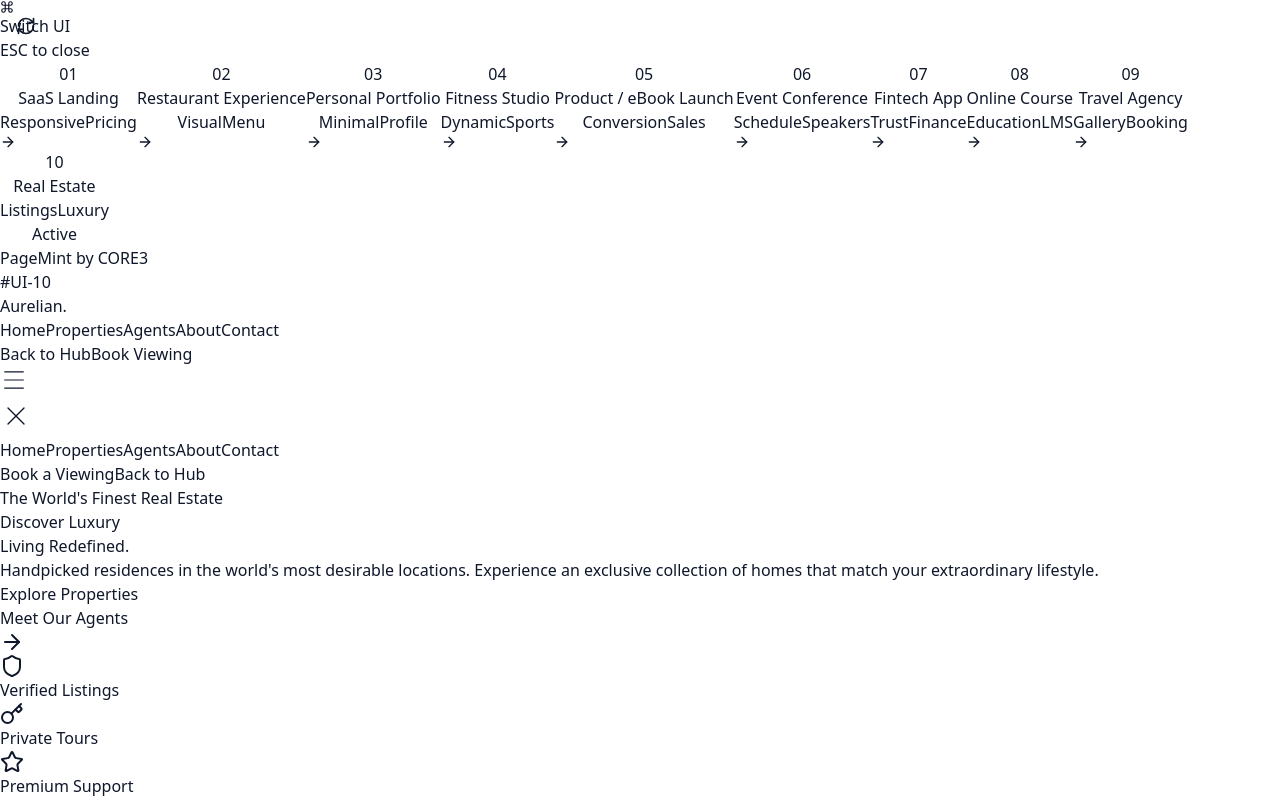
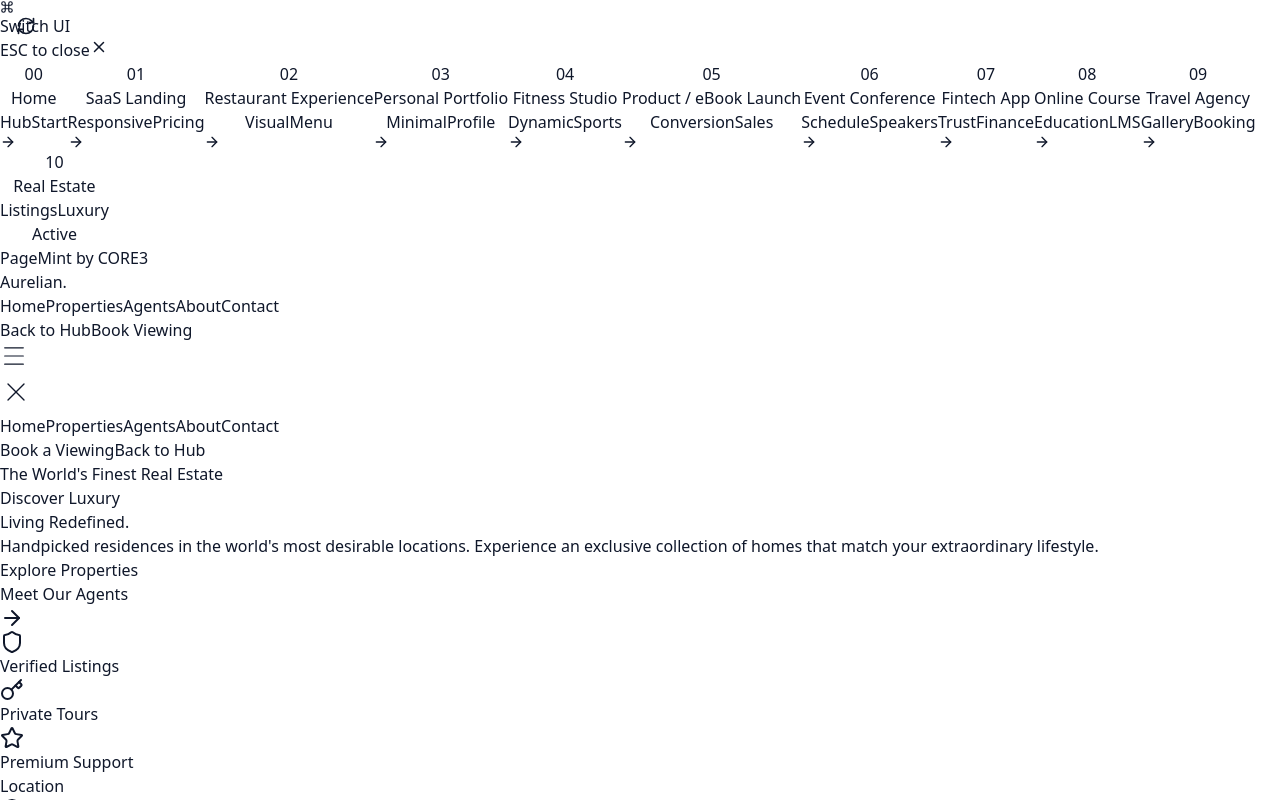
Before and after one commit to kaustubhhhh7/PageMint, a React (Vite) app: page /ui/10 in a window 1280 px wide. Both pictures are taken after a click on the button 26 px from the left and 26 px from the top of the page. Shown: the top 800 px of the page. Built offline with nearby package versions, Linux system fonts and the light colour scheme.

Commit message:
feat: add home option and close button to UiSwitcher, remove UiIdentifier badge

```diff
--- a/src/App.jsx
+++ b/src/App.jsx
@@ -15,13 +15,11 @@ import UI10 from './pages/ui/UI10';
 import ScrollToTop from './components/common/ScrollToTop';
 
 import UiSwitcher from './components/common/UiSwitcher';
-import UiIdentifier from './components/common/UiIdentifier';
 
 function App() {
   return (
     <Router>
       <UiSwitcher />
-      <UiIdentifier />
       <ScrollToTop />
       <Routes>
         <Route path="/" element={<Home />} />
--- a/src/components/common/UiSwitcher.jsx
+++ b/src/components/common/UiSwitcher.jsx
@@ -3,6 +3,7 @@ import { useNavigate, useLocation } from 'react-router-dom';
 import { Command, Search, X, RefreshCw, Monitor, AppWindow, ArrowRight } from 'lucide-react';
 
 const uis = [
+    { id: '00', name: 'Home', tags: ['Hub', 'Start'], path: '/' },
     { id: '01', name: 'SaaS Landing', tags: ['Responsive', 'Pricing'], path: '/ui/01' },
     { id: '02', name: 'Restaurant Experience', tags: ['Visual', 'Menu'], path: '/ui/02' },
     { id: '03', name: 'Personal Portfolio', tags: ['Minimal', 'Profile'], path: '/ui/03' },
@@ -100,7 +101,7 @@ const UiSwitcher = () => {
     };
 
     // Helper to check if UI is active
-    const isActive = (path) => location.pathname.startsWith(path);
+    const isActive = (path) => path === '/' ? location.pathname === '/' : location.pathname.startsWith(path);
 
     console.log("Rendering UiSwitcher", { isOpen });
 
@@ -152,7 +153,16 @@ const UiSwitcher = () => {
                                     </span>
                                     <h2 className="text-sm font-bold text-slate-700 uppercase tracking-wider">Switch UI</h2>
                                 </div>
-                                <span className="text-xs text-slate-400 font-medium bg-white px-2 py-1 rounded border border-slate-100">ESC to close</span>
+                                <div className="flex items-center gap-2">
+                                    <span className="hidden sm:inline-block text-xs text-slate-400 font-medium bg-white px-2 py-1 rounded border border-slate-100">ESC to close</span>
+                                    <button
+                                        onClick={() => setIsOpen(false)}
+                                        className="p-1 text-slate-400 hover:text-slate-600 hover:bg-slate-100 rounded-lg transition-colors"
+                                        aria-label="Close"
+                                    >
+                                        <X size={18} />
+                                    </button>
+                                </div>
                             </div>
                         </div>
 
```
Lines whose indentation alone changed are shown as unchanged.
